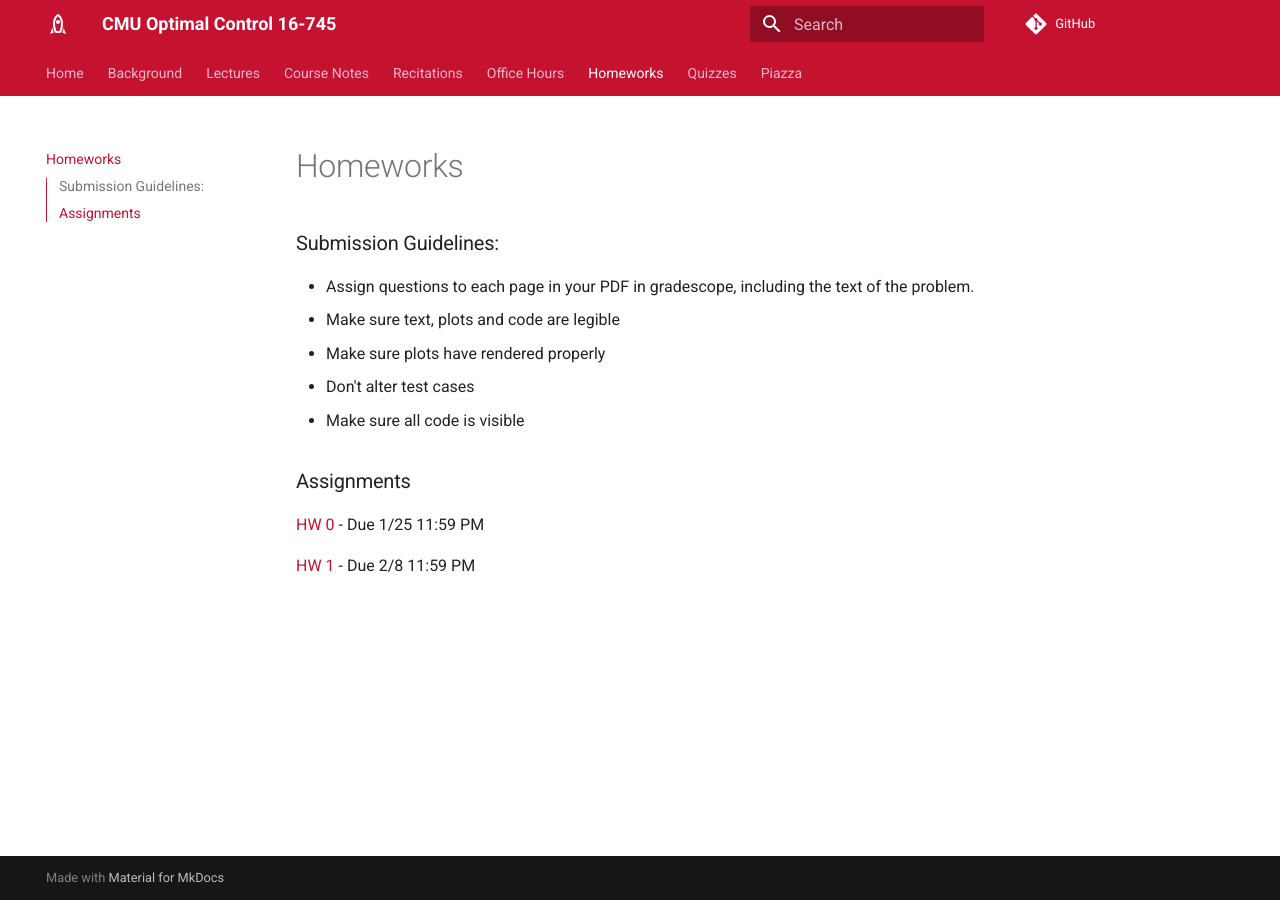
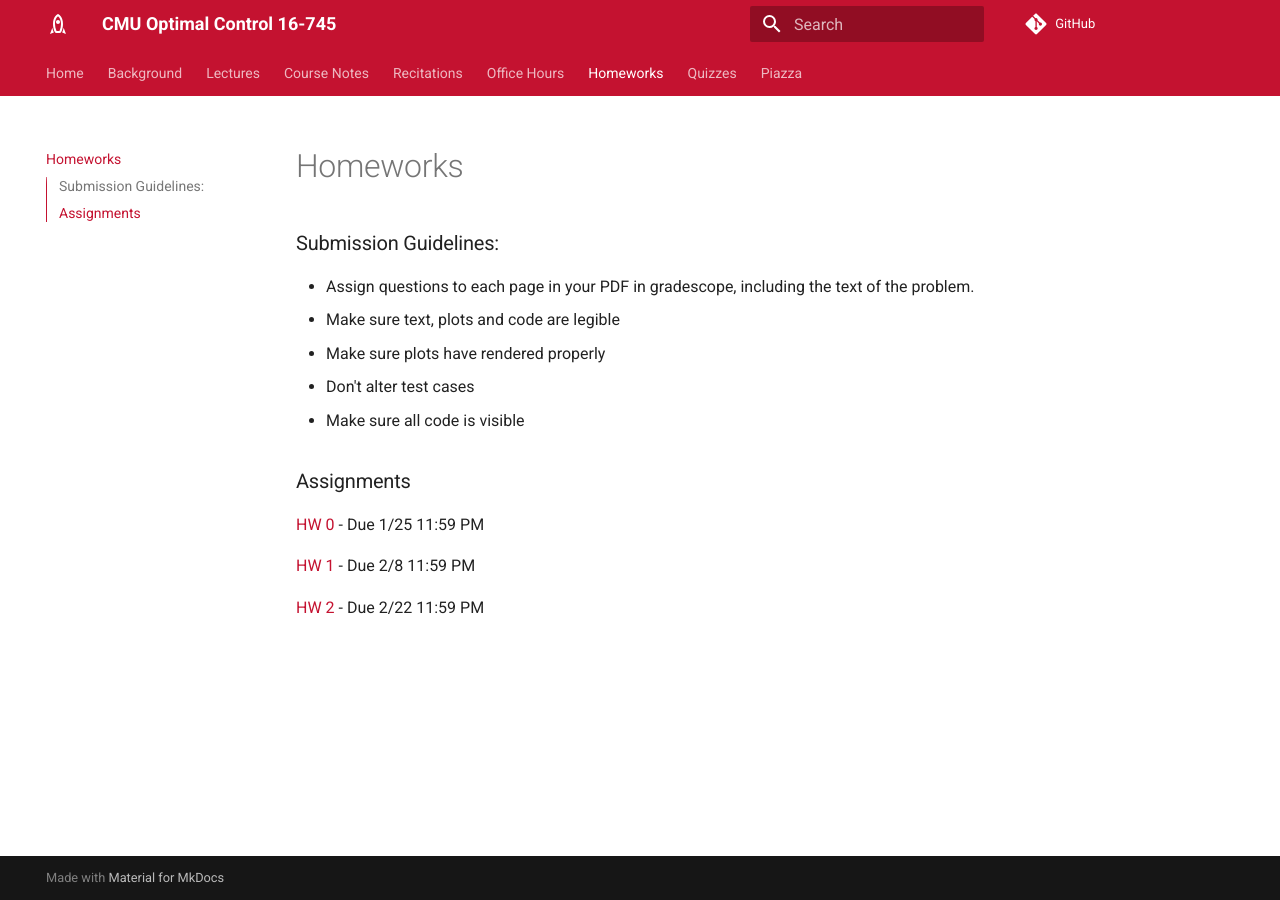
Before and after one commit to cmu-optimal-control/cmu-optimal-control.github.io, an MkDocs documentation site: the page built from docs/homeworks.md, in a window 1280 px wide. Built offline with MkDocs 1.6.1 and Material for MkDocs 9.7.7, drawn with Linux system fonts in a browser that asks for light colours.

Commit message:
added hw2 and lec 8

```diff
--- a/docs/homeworks.md
+++ b/docs/homeworks.md
@@ -12,3 +12,5 @@
 [HW 0](https://github.com/Optimal-Control-16-745/HW0_S24) - Due 1/25 11:59 PM
 
 [HW 1](https://github.com/Optimal-Control-16-745/HW1_S24) - Due 2/8 11:59 PM
+
+[HW 2](https://github.com/Optimal-Control-16-745/HW2_S24) - Due 2/22 11:59 PM
```
Also changed, not shown: docs/lectures.md (+1 -1 lines).
